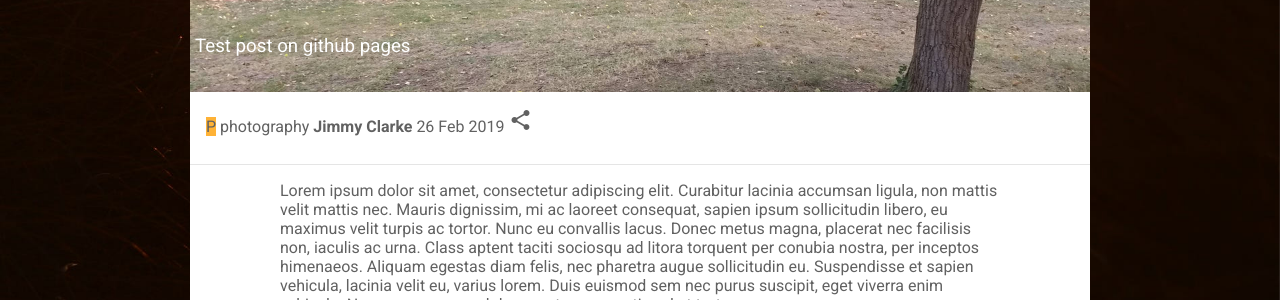
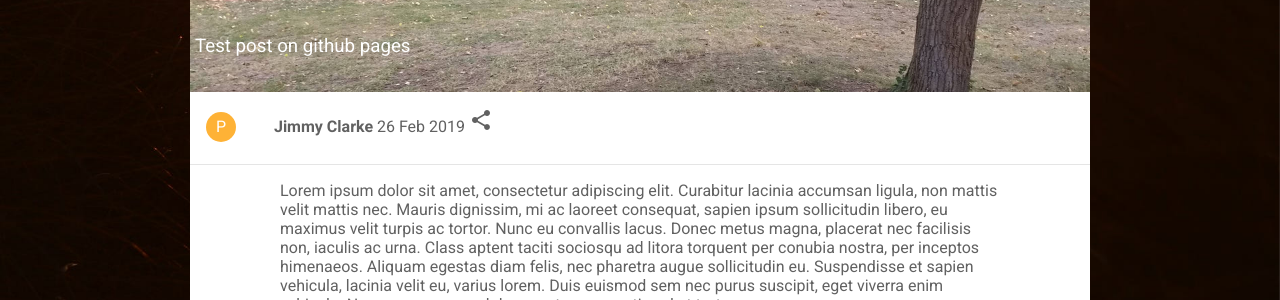
Before and after one commit to jimmyclarke113/jimmyclarke113.github.io, a Jekyll site: the page built from _posts/2019-02-26-test-post-2.md, in a window 1280 px wide. Shown: the part 286-586 px from the top of the page. Built offline with Jekyll 4.4.1, drawn with Linux system fonts in a browser that asks for light colours.

Commit message:
Update styles2019.css

```diff
--- a/css/styles2019.css
+++ b/css/styles2019.css
@@ -162,6 +162,15 @@
   padding:16px;
   height:40px;
 }
+.postCategory{
+  width: 20px;
+  height: 20px;
+  display: inline-block;
+  border-radius: 50px;
+  text-align: center;
+  padding: 5px;
+  color: #fff;
+}
 .postContent{
   border-top: 1px solid rgba(0,0,0,0.1);
   padding-bottom:32px;
```
